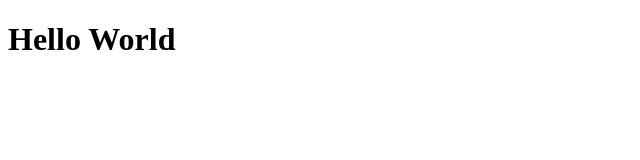
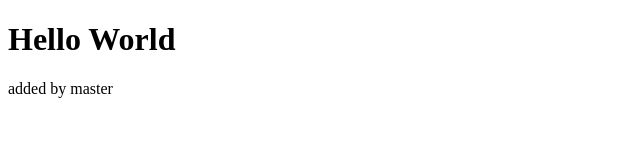
Before and after one commit to buryrydz/newGitTest2, a plain HTML site: page index.html in a window 1280 px wide. Shown: the whole page, without its empty margins (0-640 px from the left). Drawn offline with Linux system fonts and the light colour scheme.

Commit message:
added p tag by master

```diff
--- a/index.html
+++ b/index.html
@@ -8,5 +8,7 @@
 </head>
 <body>
     <h1>Hello World</h1>
+
+    <p>added by master</p>
 </body>
 </html>
```
